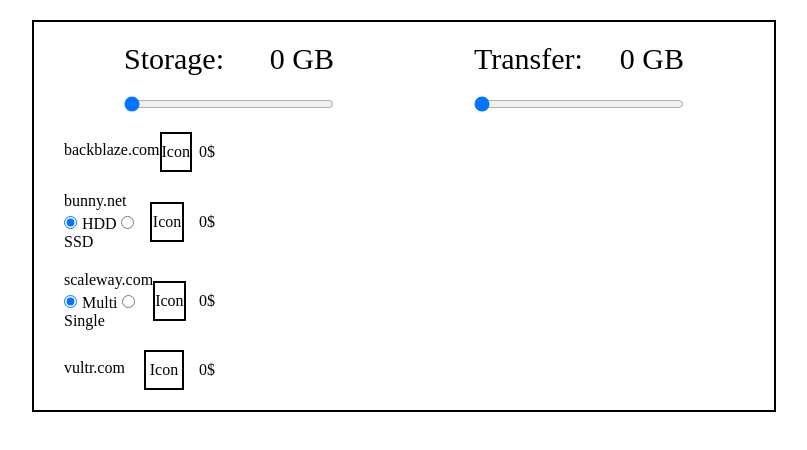
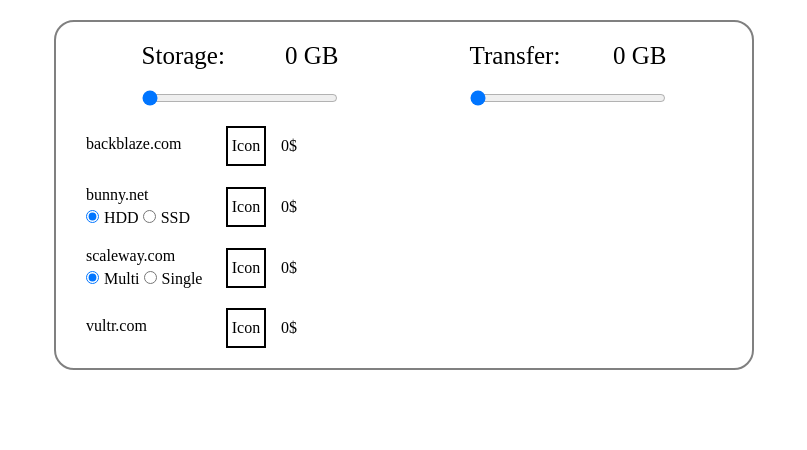
Before and after one commit to BlackInHUB/TT_BCT, a plain HTML site: page index.html in a window 1280 px wide. Shown: the whole page, without its empty margins (236-1043 px from the left). Drawn offline with Linux system fonts and the light colour scheme.

Commit message:
fix styles

```diff
--- a/css/style.css
+++ b/css/style.css
@@ -36,9 +36,10 @@ body {
 }
 
 .wrapper {
-    width: 60%;
+    max-width: 700px;
     padding: 20px;
-    border: 2px solid black;
+    border: 2px solid grey;
+    border-radius: 20px;
     margin: 0 auto;
 }
 
@@ -54,12 +55,21 @@ body {
     flex-direction: column;
     text-align: center;
     width: 30%;
-    font-size: 30px;
+    font-size: 15px;
 }
 
 .controls__label {
     display: flex;
     justify-content: space-between;
+    margin-bottom: 10px;
+}
+
+@media screen and (min-width: 768px) {
+    .controls {
+        font-size: 25px;
+    }
+
+    .controls__label {
         margin-bottom: 20px;
     }
 
@@ -73,7 +83,7 @@ body {
         align-items: center;
         justify-content: space-between;
         padding: 0 10px 0 10px;
-    width: 20%;
+        width: 200px;
     }
 
     .companyList__item-name {
@@ -107,3 +117,4 @@ body {
     .radioContainer__label input {
         margin-right: 5px;
     }
+}
--- a/index.html
+++ b/index.html
@@ -19,7 +19,7 @@
                 <input id="transferInput" type="range" min="0" max="1000" value="0">
             </div>
         </div>
-        <ul id="companyList"></ul>
+        <ul id="companyList" class="companyList"></ul>
     </div>
     <script type="module" src="./js/script.js"></script>
 </body>
--- a/js/script.js
+++ b/js/script.js
@@ -8,6 +8,8 @@ const transferOutput = document.getElementById('transferValue');
 const companyList = document.getElementById('companyList');
 
 companyList.insertAdjacentHTML('afterbegin', markup)
+
+console.log(screen.width)
 
 let storage = 0;
 let transfer = 0;
@@ -23,7 +25,7 @@ const handleChange = (e) => {
 
     prices.map(item => {
         const line = document.getElementById(`${item.name}-line`);
-        line.style.cssText = item.price <= min ? `width: ${item.price * 9}px; background-color: ${item.color};` : `width: ${item.price * 9}px;`;
+        line.style.cssText = item.price <= min ? `width: ${item.price * 5}px; background-color: ${item.color};` : `width: ${item.price * 5}px;`;
         const price = document.getElementById(`${item.name}-price`);
         price.innerHTML = item.price.toFixed(2);
     })
```
Lines whose indentation alone changed are shown as unchanged.
